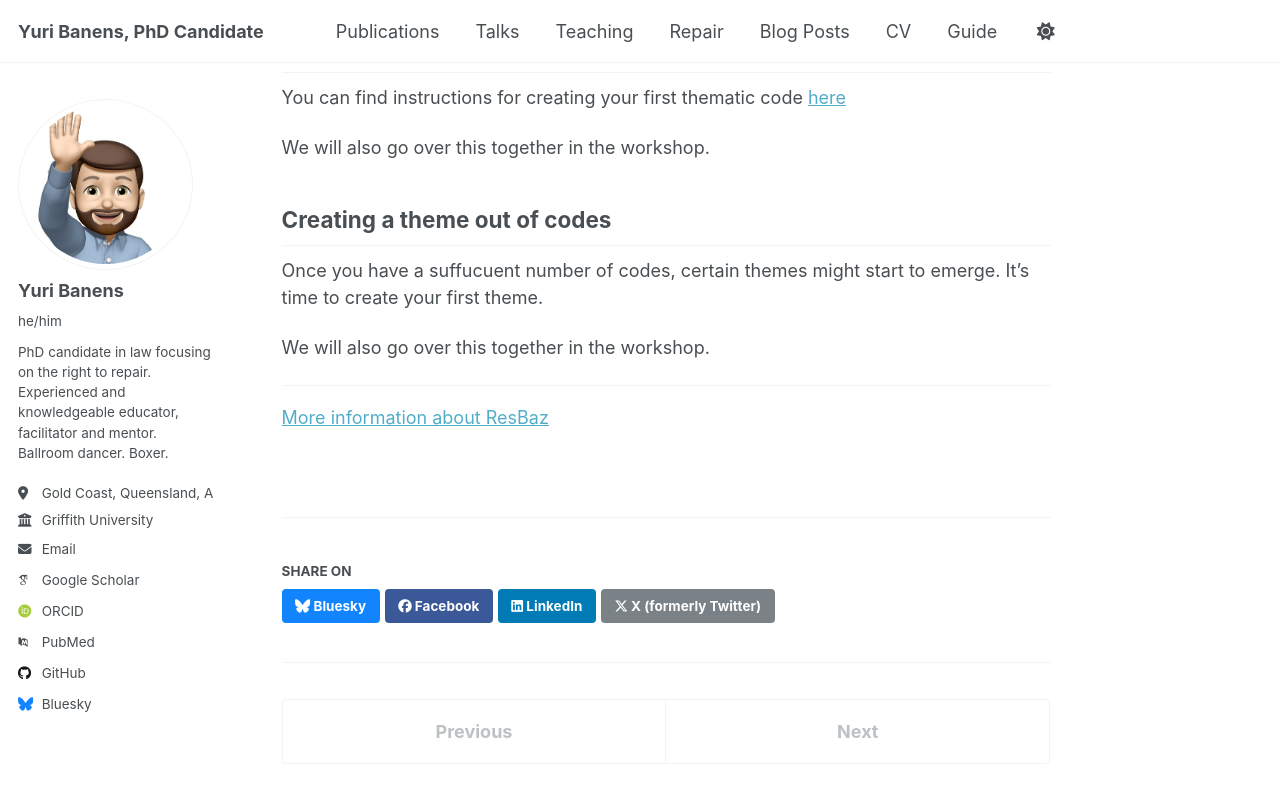
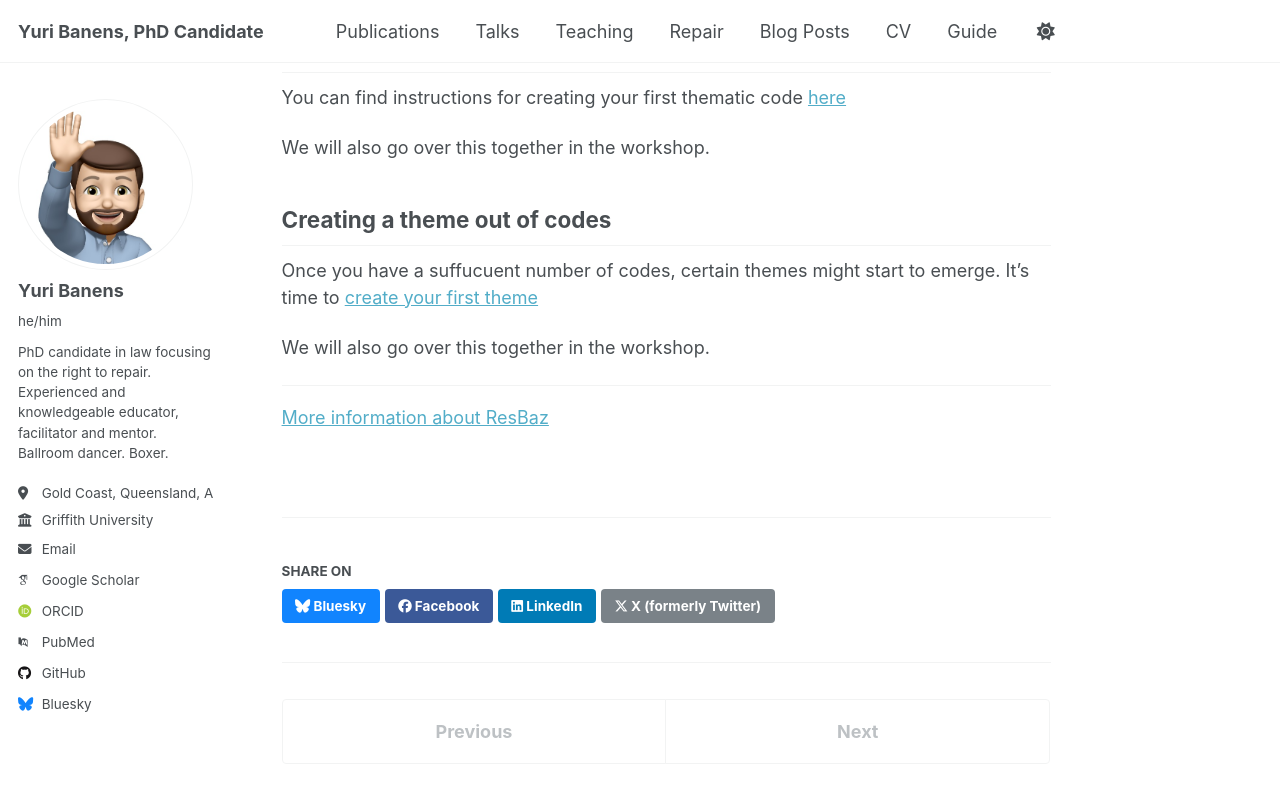
Before and after one commit to ybanens/ybanens.github.io, a Jekyll site: the page built from _talks/2026-06-23-resbaz-obsidian.md, in a window 1280 px wide and 900 px high, scrolled down 868 px. Shown: the top 803 px of the window. Built offline with Jekyll 4.4.1, drawn with Linux system fonts in a browser that asks for light colours; some web fonts are replaced; a script that is not in the unit is left out; part of the change alters nothing that is shown.

Commit message:
Update 2026-06-23-resbaz-obsidian.md

```diff
--- a/_talks/2026-06-23-resbaz-obsidian.md
+++ b/_talks/2026-06-23-resbaz-obsidian.md
@@ -30,7 +30,7 @@ We will also go over this together in the workshop.
 
 ## Creating a theme out of codes
 
-Once you have a suffucuent number of codes, certain themes might start to emerge. It's time to create your first theme.
+Once you have a suffucuent number of codes, certain themes might start to emerge. It's time to [create your first theme](https://ybanens.github.io/talks/resbaz-obsidian/theme)
 
 We will also go over this together in the workshop.
 
```
